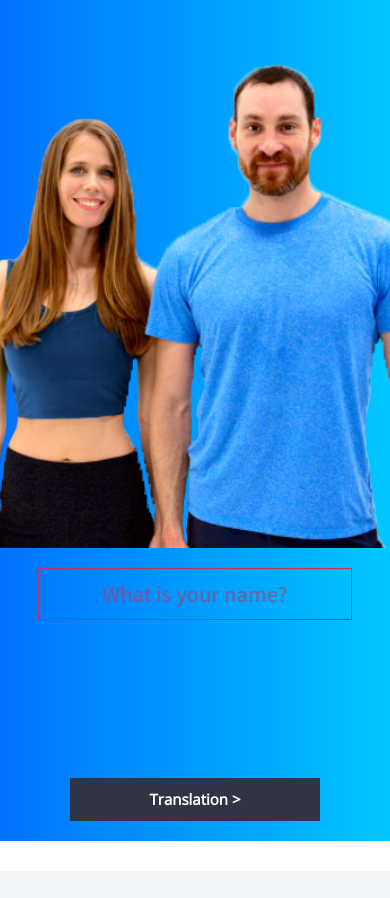
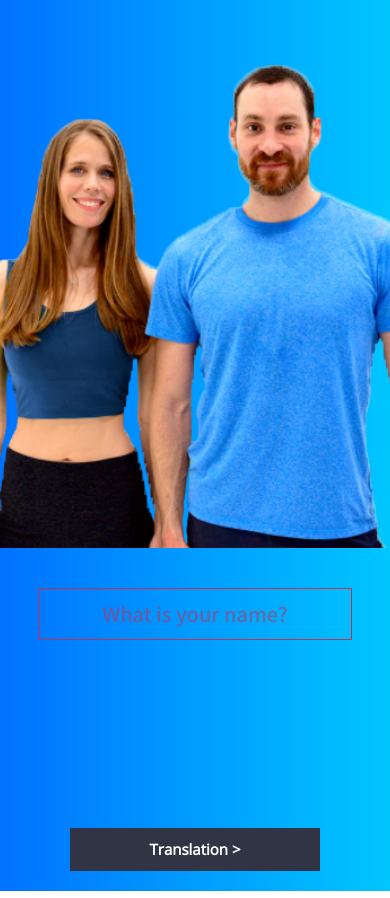
Before and after one commit to jeehoo0767/weightTraining_Application, a plain HTML site: page index.html in a window 390 px wide. Shown: the part 142-1040 px from the top of the page. Drawn offline with nearby package versions, Linux system fonts and the light colour scheme.

Commit message:
main style 변경

```diff
--- a/style.css
+++ b/style.css
@@ -14,6 +14,10 @@
 body {
   margin: 0;
   color:#333333;
+}
+
+button{
+  cursor: pointer;
 }
 
 .header{
@@ -63,11 +67,12 @@ body {
 }
 
 .video{
+  width: 100%;
   /* height: 900px; */
   padding: 120px 20px 20px 20px;
   margin: 0 auto;
   display:flex;
-  flex-wrap: wrap-reverse;
+  /* flex-wrap: wrap-reverse; */
   justify-content: center;
   align-items: center;
   position: relative;
@@ -99,47 +104,9 @@ body {
 }
 
 
-/* .big_font{
-  font-size: 30px;
-} */
-
-/* .main_img:hover .logo_text_box{
-  display:block;
-  width: 150px;
-  height: 90px;
-  line-height: 90px;
-  color:red;
-  font-weight: bold;
-  background: rgba(255,255,255,0.5);
-  border-radius: 20px;
-  position: absolute;
-  left: 50%;
-  top: 50%;
-  transform: translate(-50%, -50%);
-  display: inline-block;
-  transition: 1s all ease-in-out;
-} */
-
-
 .btn {
   cursor: pointer;
 }
-
-/* .page1 {
-  width: 100%;
-  height: 520px;
-  background: #2c2c2c;
-  padding-top: 100px;
-  padding: 100px;
-  margin-bottom: 20px;
-} */
-
-/* #wrap {
-  height: 100%;
-  display: flex;
-  flex-direction: column;
-  align-items: center;
-} */
 
 .clicked {
   color: #7f8c8d;
@@ -207,6 +174,7 @@ body {
   width: 580px;
   height: 220px;
   display: none;
+  margin: 60px;
   font-size: 25px;
   color: white;
 }
@@ -227,9 +195,6 @@ body {
   font-size: 21px;
 }
 
-button{
-  cursor: pointer;
-}
 
 .wrapper button{
   width: 100px;
@@ -409,33 +374,6 @@ ul li {
 }
 
 
-/* .item_text_box{
-  width: 100px;
-  height: 90px;
-  line-height: 90px;
-  color:red;
-  text-align: center;
-  font-size: 25px;
-  font-weight: bold;
-  background: rgba(255,255,255,0.5);
-  border-radius: 20px;
-  position: absolute;
-  left: 50%;
-  top: 50%;
-  transform: translate(-50%, -50%);
-  display: inline-block;
-  transition: 1s all ease-in-out;
-} */
-/*
-.item:hover .item_text_box{
-  width: 150px;
-  height: 130px;
-  line-height: 130px;
-  font-size: 35px;
-  transition: 1s all ease-in-out;
-} */
-
-
 .footer_top{
   font-family: 'Open Sans', sans-serif;
   font-weight: bold;
@@ -534,8 +472,9 @@ background: linear-gradient(to right, #243B55, #141E30); /* W3C, IE 10+/ Edge, F
 
   .form,
 .greetings {
-  width: 360px;
-  height: 220px;
+  width: 400px;
+  height: 260px;
+  margin: 20px;
   font-size: 25px;
 }
 
```
